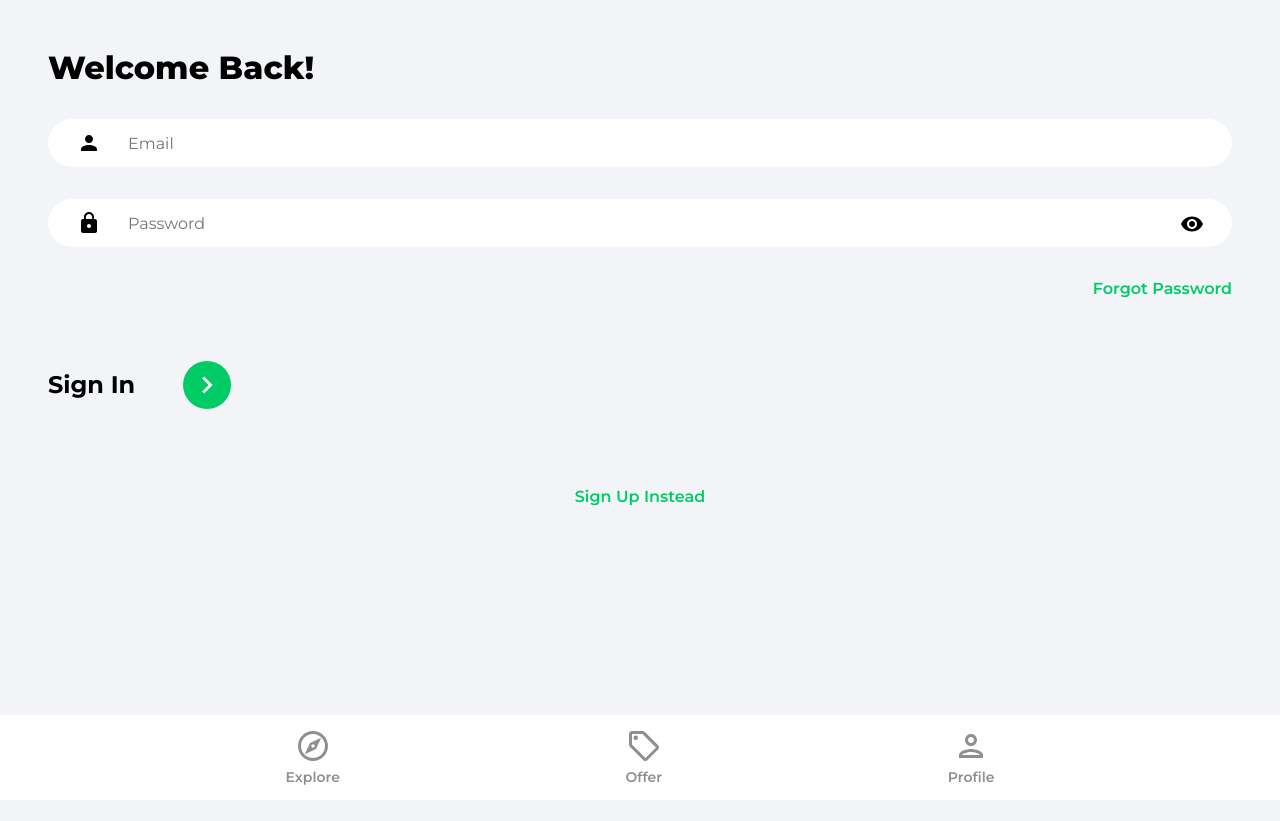
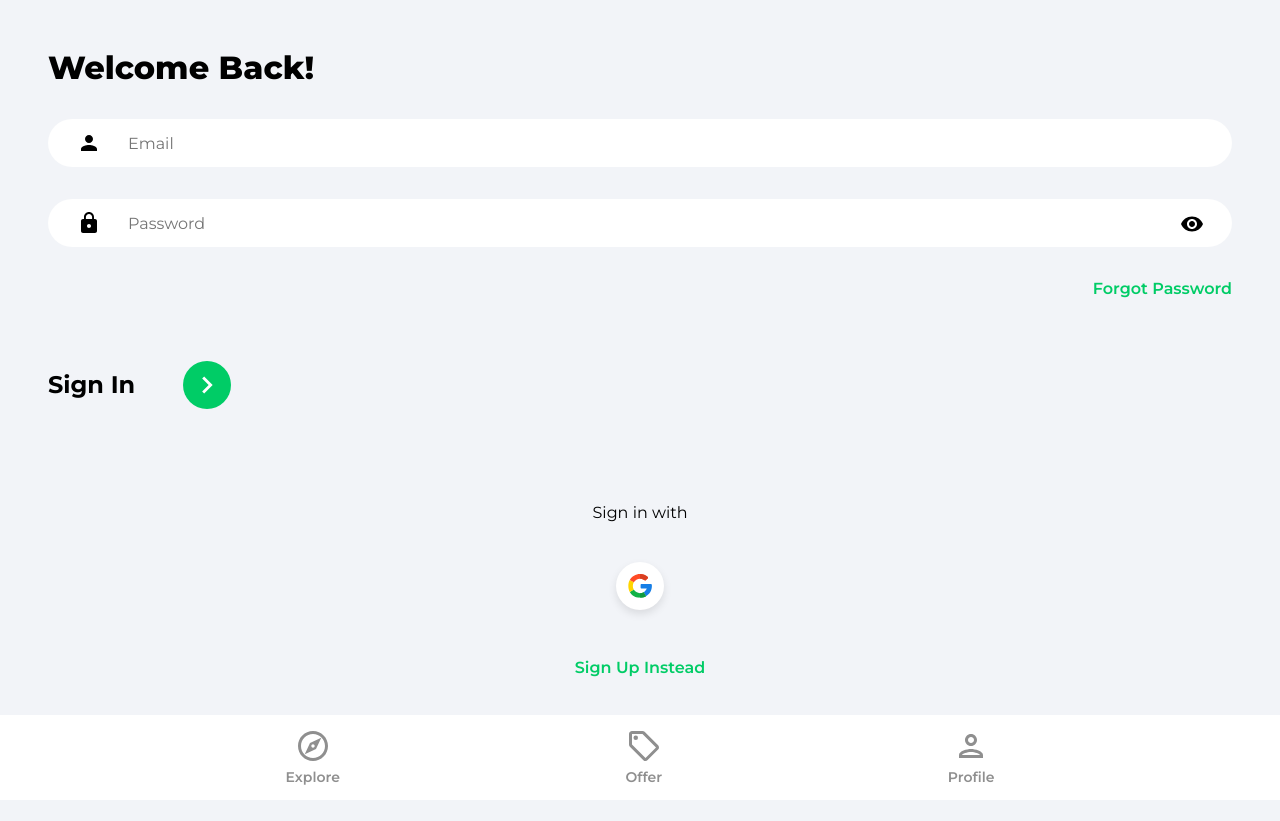
Before and after one commit to Lerik13/house-marketplace, a React (Create React App) app: page /sign-in in a window 1280 px wide. Before the commit the page ends 800 px from the top, so only its background shows below. Built offline with nearby package versions, Linux system fonts and the light colour scheme.

Commit message:
sign-in, sign-up with Google OAuth

```diff
--- /dev/null
+++ b/src/components/OAuth.jsx
@@ -0,0 +1,48 @@
+import { getAuth, GoogleAuthProvider, signInWithPopup } from 'firebase/auth'
+import { doc, getDoc, serverTimestamp, setDoc } from 'firebase/firestore'
+import { useLocation, useNavigate } from 'react-router-dom'
+import { toast } from 'react-toastify'
+import googleIcon from '../assets/svg/googleIcon.svg'
+import { db } from '../firebase.config'
+
+function OAuth() {
+	const navigate = useNavigate()
+	const location = useLocation()
+
+	const onGoogleClick = async () => {
+		try {
+			const auth = getAuth()
+			const provider = new GoogleAuthProvider()
+			const result = await signInWithPopup(auth, provider)
+			const user = result.user
+
+			// Check for user
+			const docRef = doc(db, 'users', user.uid)
+			const docSnap = await getDoc(docRef)
+
+			// if user, doesn't exist in db, create user
+			if (!docSnap.exists()) {
+				await setDoc( doc(db, 'users', user.uid), {
+					name: user.displayName,
+					email: user.email,
+					timestamp: serverTimestamp()
+				})
+			}
+
+			navigate('/')
+		} catch (error) {
+			toast.error('Could not authorize with Google')
+		}
+	}
+
+	return (
+		<div className='socialLogin'>
+			<p>Sign {location.pathname === '/sign-up' ? 'up' : 'in'} with </p>
+			<button className="socialIconDiv" onClick={onGoogleClick}>
+				<img className="socialIconImg" src={googleIcon} alt="google" />
+			</button>
+		</div>
+	)
+}
+
+export default OAuth
--- a/src/index.css
+++ b/src/index.css
@@ -289,11 +289,12 @@
 }
 
 .registerLink {
-  margin-top: 4rem;
+  margin-top: 1.5rem;
   color: #00cc66;
   font-weight: 600;
   text-align: center;
   margin-bottom: 3rem;
+  padding-bottom: 6rem;
 }
 
 @media (min-width: 1217px) {
--- a/src/pages/SignIn.jsx
+++ b/src/pages/SignIn.jsx
@@ -4,6 +4,7 @@
 import { getAuth, signInWithEmailAndPassword} from 'firebase/auth'
 import {ReactComponent as ArrowRightIcon} from '../assets/svg/keyboardArrowRightIcon.svg'
 import visibilityIcon from '../assets/svg/visibilityIcon.svg'
+import OAuth from '../components/OAuth';
 
 function SignIn() {
 	const [showPassword, setShowPassword] = useState(false);
@@ -87,7 +88,7 @@
 						</div>
 					</form>
 
-					{/* Google OAuth */}
+					<OAuth />
 
 					<Link to='/sign-up' className='registerLink'>
 						Sign Up Instead
--- a/src/pages/SignUp.jsx
+++ b/src/pages/SignUp.jsx
@@ -6,6 +6,7 @@
 import { db } from '../firebase.config'
 import {ReactComponent as ArrowRightIcon} from '../assets/svg/keyboardArrowRightIcon.svg'
 import visibilityIcon from '../assets/svg/visibilityIcon.svg'
+import OAuth from '../components/OAuth';
 
 function SignUp() {
 	const [showPassword, setShowPassword] = useState(false);
@@ -108,7 +109,7 @@
 						</div>
 					</form>
 
-					{/* Google OAuth */}
+					<OAuth />
 
 					<Link to='/sign-in' className='registerLink'>
 						Sign In Instead
```
